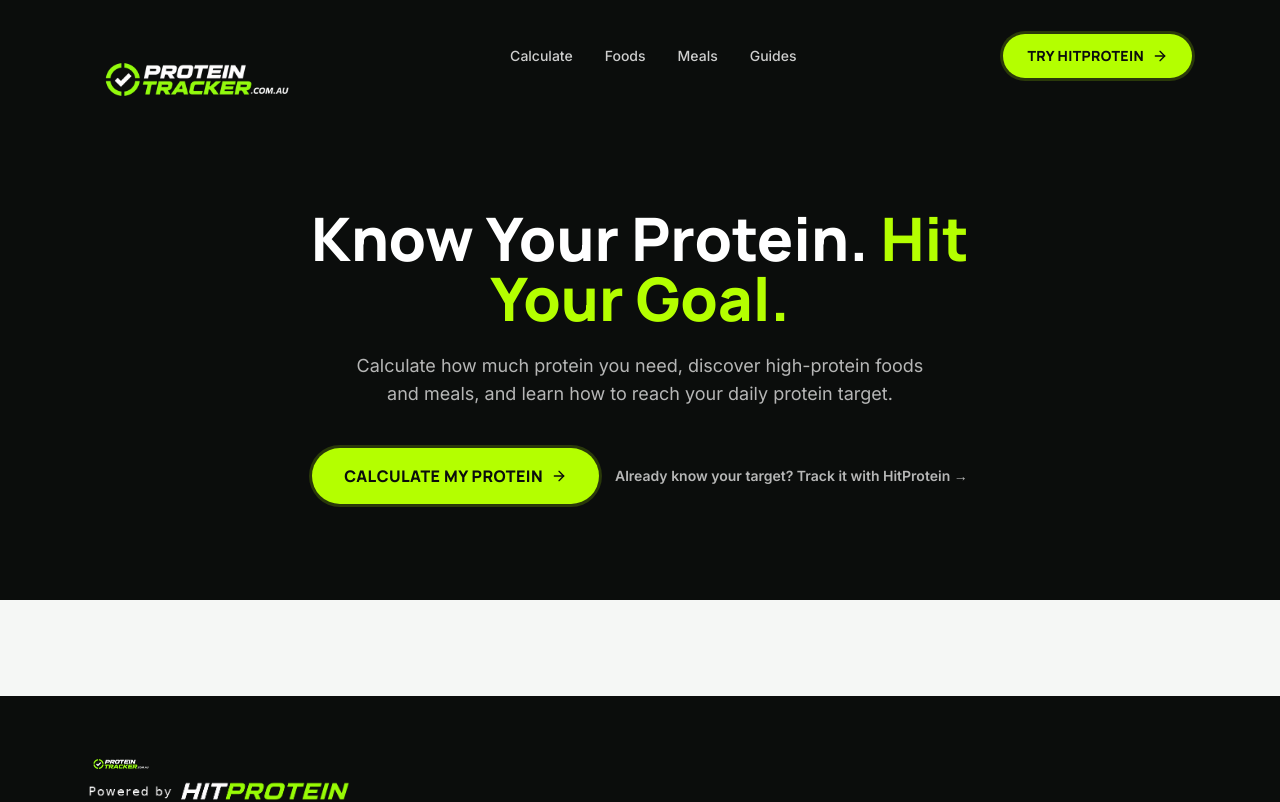
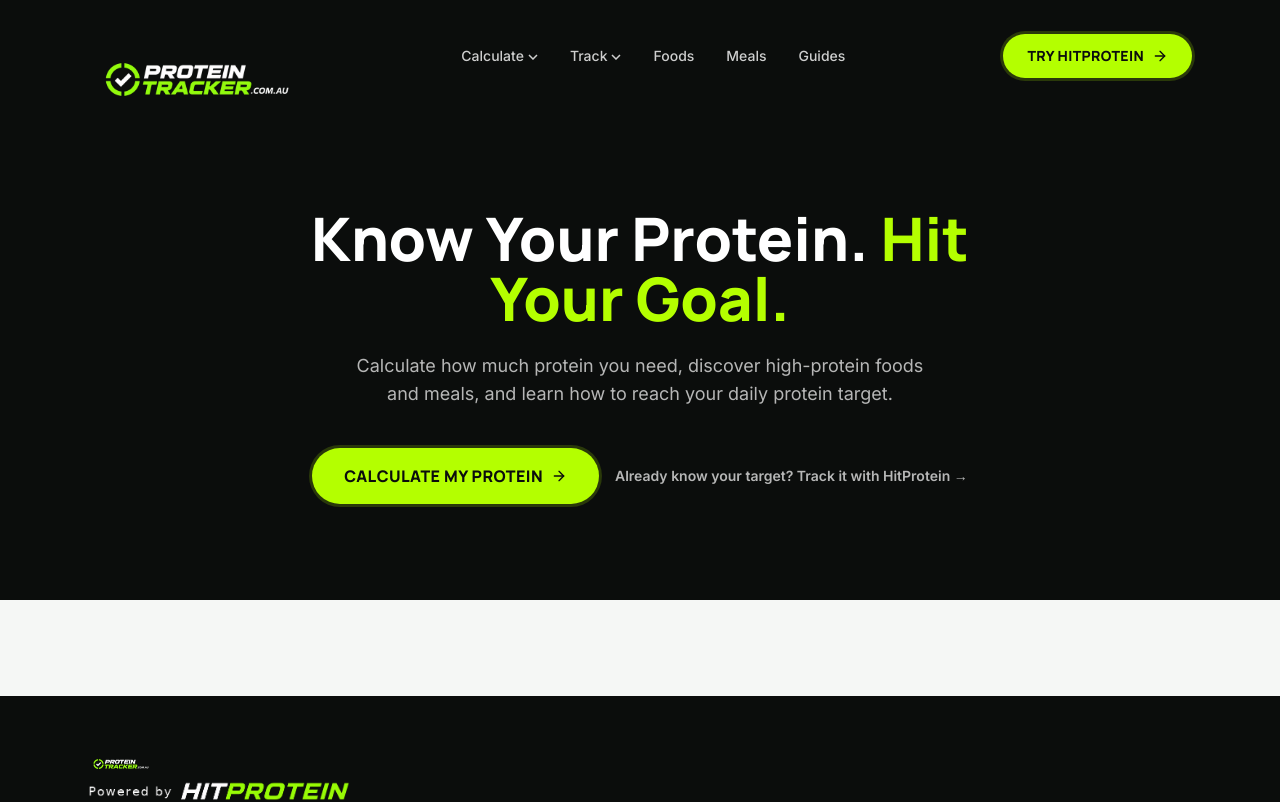
Before and after one commit to hitprotein/ProteinTracker, a Next.js app: page / in a window 1280 px wide. Shown: the top 802 px of the page. Built offline with nearby package versions, Linux system fonts and the light colour scheme.

Commit message:
Add nav dropdowns for Calculate and Track, fix homepage link to protein-tracker

```diff
--- a/app/layout.tsx
+++ b/app/layout.tsx
@@ -59,9 +59,52 @@ export default function RootLayout({
               />
             </Link>
             <div className="hidden items-center gap-8 text-sm font-medium text-pt-white/80 md:flex">
-              <Link href="/protein-calculator" className="hover:text-pt-white">
-                Calculate
-              </Link>
+              <div className="group relative">
+                <button className="flex items-center gap-1 py-2 hover:text-pt-white">
+                  Calculate
+                  <svg width="10" height="6" viewBox="0 0 10 6" fill="none" className="mt-0.5">
+                    <path d="M1 1l4 4 4-4" stroke="currentColor" strokeWidth="1.5" />
+                  </svg>
+                </button>
+                <div className="invisible absolute left-0 top-full w-56 rounded-card border border-pt-white/10 bg-pt-black p-2 opacity-0 shadow-lg transition group-hover:visible group-hover:opacity-100">
+                  <Link href="/protein-calculator" className="block rounded-lg px-3 py-2 hover:bg-pt-white/10 hover:text-pt-white">
+                    Protein Calculator
+                  </Link>
+                  <Link href="/protein-calculator/weight-loss" className="block rounded-lg px-3 py-2 hover:bg-pt-white/10 hover:text-pt-white">
+                    For Weight Loss
+                  </Link>
+                  <Link href="/protein-calculator/muscle-gain" className="block rounded-lg px-3 py-2 hover:bg-pt-white/10 hover:text-pt-white">
+                    For Muscle Gain
+                  </Link>
+                  <Link href="/protein-calculator/women" className="block rounded-lg px-3 py-2 hover:bg-pt-white/10 hover:text-pt-white">
+                    For Women
+                  </Link>
+                  <Link href="/protein-calculator/men" className="block rounded-lg px-3 py-2 hover:bg-pt-white/10 hover:text-pt-white">
+                    For Men
+                  </Link>
+                  <Link href="/protein-calculator/over-50" className="block rounded-lg px-3 py-2 hover:bg-pt-white/10 hover:text-pt-white">
+                    Over 50
+                  </Link>
+                </div>
+              </div>
+
+              <div className="group relative">
+                <button className="flex items-center gap-1 py-2 hover:text-pt-white">
+                  Track
+                  <svg width="10" height="6" viewBox="0 0 10 6" fill="none" className="mt-0.5">
+                    <path d="M1 1l4 4 4-4" stroke="currentColor" strokeWidth="1.5" />
+                  </svg>
+                </button>
+                <div className="invisible absolute left-0 top-full w-56 rounded-card border border-pt-white/10 bg-pt-black p-2 opacity-0 shadow-lg transition group-hover:visible group-hover:opacity-100">
+                  <Link href="/protein-tracker" className="block rounded-lg px-3 py-2 hover:bg-pt-white/10 hover:text-pt-white">
+                    Protein Tracker
+                  </Link>
+                  <Link href="/ai-protein-tracker" className="block rounded-lg px-3 py-2 hover:bg-pt-white/10 hover:text-pt-white">
+                    AI Protein Tracker
+                  </Link>
+                </div>
+              </div>
+
               <Link href="/protein-foods" className="hover:text-pt-white">
                 Foods
               </Link>
--- a/app/page.tsx
+++ b/app/page.tsx
@@ -17,7 +17,7 @@ export default function HomePage() {
               Calculate My Protein
             </CtaButton>
             <a
-              href="https://hitprotein.com.au"
+              href="/protein-tracker"
               className="text-sm font-semibold text-pt-white/70 hover:text-pt-white"
             >
               Already know your target? Track it with HitProtein →
```
